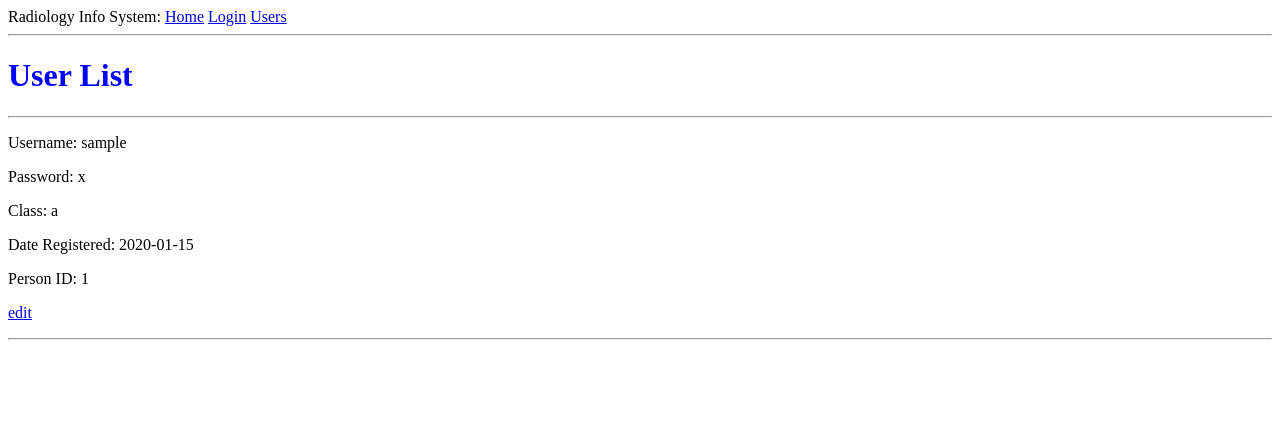
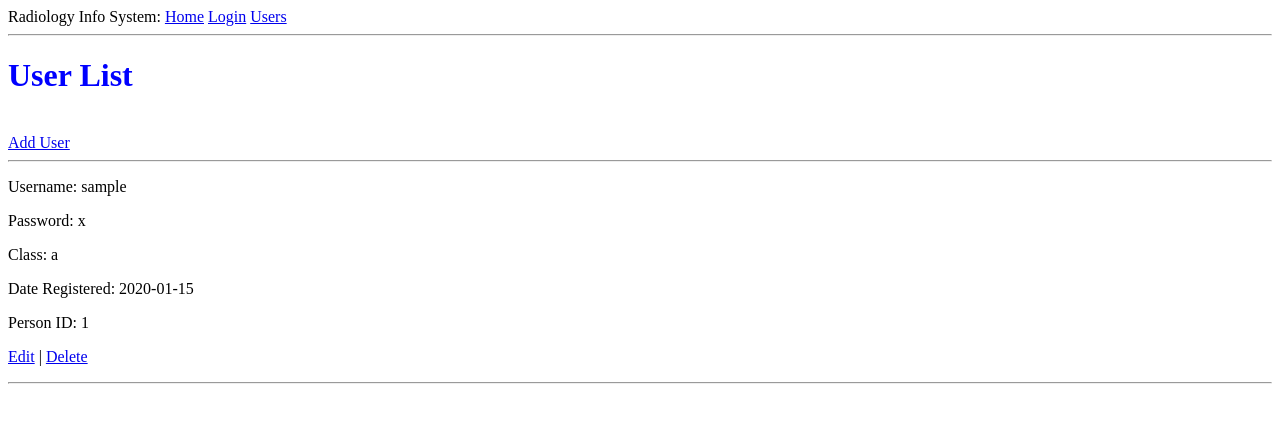
Before and after one commit to MarkGalloway/RIS, a Flask app: page /user_management in a window 1280 px wide. Shown: the top 423 px of the page. Run offline with Flask 2, Linux system fonts and the light colour scheme; tables that the repository leaves empty hold one stand-in row (values such as "Sample post").

Commit message:
Added ability to delete users from user list.

```diff
--- a/app/templates/edit_user.html
+++ b/app/templates/edit_user.html
@@ -2,7 +2,10 @@
 {% extends "base.html" %}
 
 {% block content %}
-  <h1>Edit User: {{ form.user_name.data }}</h1>
+  <h1>{{ actionName }} User:
+      {% if form.user_name.data %}
+        {{ form.user_name.data }}
+      {% endif %} </h1>
   <form action="" method="post" name="edit_user">
       {{ form.hidden_tag() }}
       <p>
--- a/app/templates/list_users.html
+++ b/app/templates/list_users.html
@@ -2,7 +2,8 @@
 {% extends "base.html" %}
 
 {% block content %}
-  <h1>User List</h1>
+  <h1>User List</h1><br>
+    <a href="{{ url_for('add_user') }}">Add User</a>
     <hr>
     {% for user in users %}
         <p>
@@ -21,7 +22,8 @@
             Person ID: {{ user.person_id }}
         </p>
         <p>
-            <a href="{{ url_for('edit_user', userName=user.user_name) }}">edit</a>
+            <a href="{{ url_for('edit_user', userName=user.user_name) }}">Edit</a>
+            | <a href="{{ url_for('delete_user', userName=user.user_name) }}">Delete</a>
         </p>
         <hr>
     {% endfor %}
--- a/app/views/user_management_views.py
+++ b/app/views/user_management_views.py
@@ -1,11 +1,28 @@
+from datetime import date
 from flask import render_template, flash, redirect, url_for
 from app import app, db, models
 from app.forms.user_management import UserForm
+
 
 @app.route('/user_management')
 def user_management():
     users = models.User.query.all()
     return render_template('list_users.html', users=users)
+
+
+@app.route('/add_user', methods=['GET', 'POST'])
+def add_user():
+    form = UserForm()
+    if form.validate_on_submit():
+        user = models.User()
+        form.populate_obj(user)
+        user.date_registered = date.today()
+        db.session.add(user)
+        db.session.commit()
+        flash(u'Data has been saved for User {}'.format(form.user_name.data))
+        return redirect(url_for('user_management'))
+    return render_template('edit_user.html', form=form, actionName="Add")
+
 
 @app.route('/edit_user/<userName>', methods=['GET', 'POST'])
 def edit_user(userName):
@@ -22,4 +39,15 @@ def edit_user(userName):
         form.password.data = user.password
         form.user_class.data = user.user_class
         form.person_id.data = user.person_id
-    return render_template('edit_user.html', form=form)
+    return render_template('edit_user.html', form=form, actionName="Edit")
+
+@app.route('/delete_user/<userName>', methods=['GET', 'POST'])
+def delete_user(userName):
+    user = models.User.query.get_or_404(userName)
+    form = UserForm(obj=user)
+    if form.is_submitted():
+        db.session.delete(user)
+        db.session.commit()
+        flash(u'{} has been deleted'.format(userName))
+        return redirect(url_for('user_management'))
+    return render_template('delete_user.html', form=form)
```
Also changed, not shown: app/templates/delete_user.html (added, +11 -0 lines).
